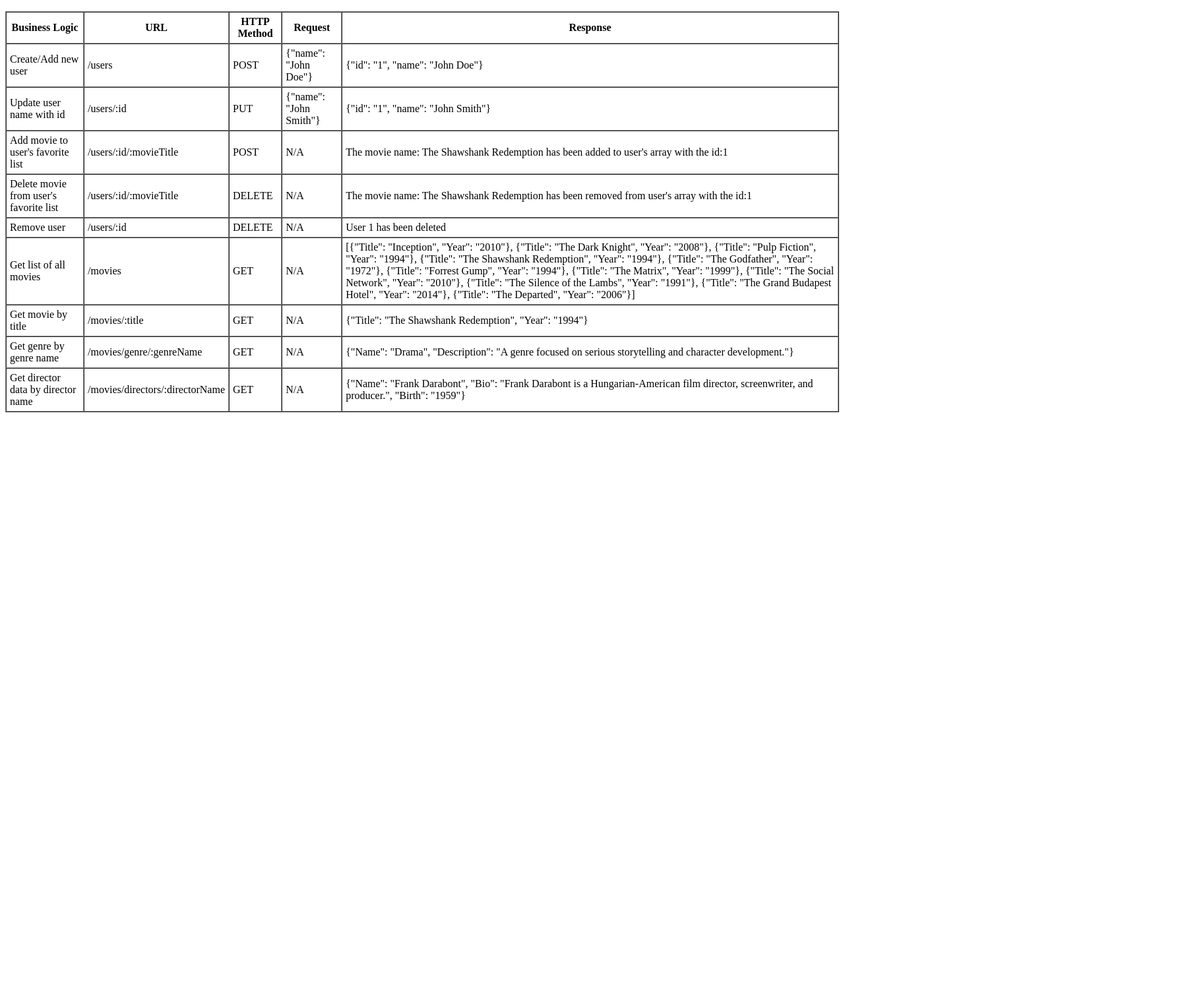
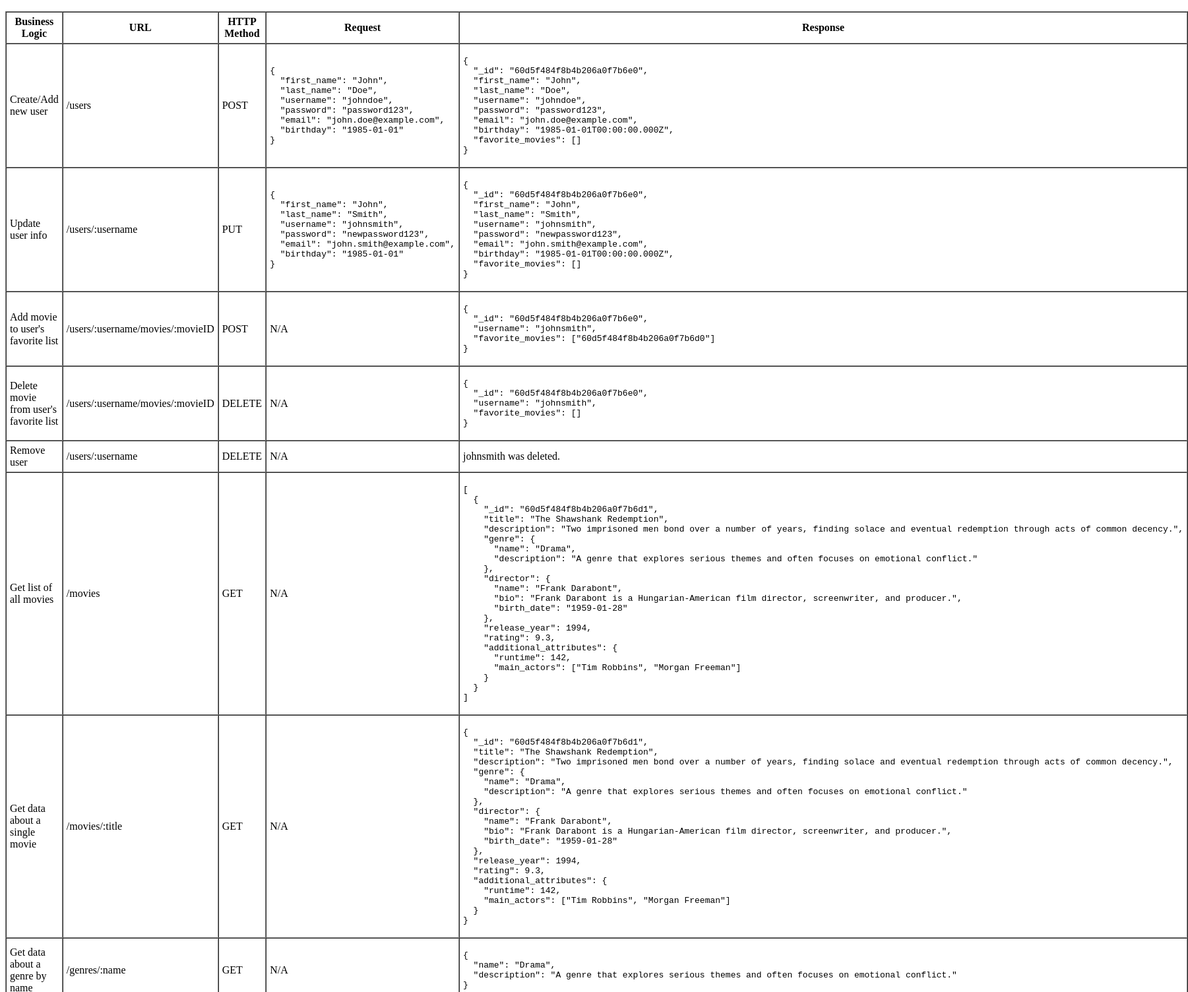
Before and after one commit to ramtinteymouri/my-flix, a website: page public/documentation.html in a window 1280 px wide. Shown: the part 1307-2811 px from the top of the page at 66% size, 1801 px wide, since content can reach past the window. Before the commit the page ends 1940 px from the top, so only its background shows below. Drawn offline with Linux system fonts and the light colour scheme.

Commit message:
updated the documentation.html accordingly

```diff
--- a/public/documentation.html
+++ b/public/documentation.html
@@ -77,64 +77,171 @@
             <td>Create/Add new user</td>
             <td>/users</td>
             <td>POST</td>
-            <td>{"name": "John Doe"}</td>
-            <td>{"id": "1", "name": "John Doe"}</td>
+            <td>
+                <pre>{
+  "first_name": "John",
+  "last_name": "Doe",
+  "username": "johndoe",
+  "password": "password123",
+  "email": "john.doe@example.com",
+  "birthday": "1985-01-01"
+}</pre>
+            </td>
+            <td>
+                <pre>{
+  "_id": "60d5f484f8b4b206a0f7b6e0",
+  "first_name": "John",
+  "last_name": "Doe",
+  "username": "johndoe",
+  "password": "password123",
+  "email": "john.doe@example.com",
+  "birthday": "1985-01-01T00:00:00.000Z",
+  "favorite_movies": []
+}</pre>
+            </td>
         </tr>
         <tr>
-            <td>Update user name with id</td>
-            <td>/users/:id</td>
+            <td>Update user info</td>
+            <td>/users/:username</td>
             <td>PUT</td>
-            <td>{"name": "John Smith"}</td>
-            <td>{"id": "1", "name": "John Smith"}</td>
+            <td>
+                <pre>{
+  "first_name": "John",
+  "last_name": "Smith",
+  "username": "johnsmith",
+  "password": "newpassword123",
+  "email": "john.smith@example.com",
+  "birthday": "1985-01-01"
+}</pre>
+            </td>
+            <td>
+                <pre>{
+  "_id": "60d5f484f8b4b206a0f7b6e0",
+  "first_name": "John",
+  "last_name": "Smith",
+  "username": "johnsmith",
+  "password": "newpassword123",
+  "email": "john.smith@example.com",
+  "birthday": "1985-01-01T00:00:00.000Z",
+  "favorite_movies": []
+}</pre>
+            </td>
         </tr>
         <tr>
             <td>Add movie to user's favorite list</td>
-            <td>/users/:id/:movieTitle</td>
+            <td>/users/:username/movies/:movieID</td>
             <td>POST</td>
             <td>N/A</td>
-            <td>The movie name: The Shawshank Redemption has been added to user's array with the id:1</td>
+            <td>
+                <pre>{
+  "_id": "60d5f484f8b4b206a0f7b6e0",
+  "username": "johnsmith",
+  "favorite_movies": ["60d5f484f8b4b206a0f7b6d0"]
+}</pre>
+            </td>
         </tr>
         <tr>
             <td>Delete movie from user's favorite list</td>
-            <td>/users/:id/:movieTitle</td>
+            <td>/users/:username/movies/:movieID</td>
             <td>DELETE</td>
             <td>N/A</td>
-            <td>The movie name: The Shawshank Redemption has been removed from user's array with the id:1</td>
+            <td>
+                <pre>{
+  "_id": "60d5f484f8b4b206a0f7b6e0",
+  "username": "johnsmith",
+  "favorite_movies": []
+}</pre>
+            </td>
         </tr>
         <tr>
             <td>Remove user</td>
-            <td>/users/:id</td>
+            <td>/users/:username</td>
             <td>DELETE</td>
             <td>N/A</td>
-            <td>User 1 has been deleted</td>
+            <td>johnsmith was deleted.</td>
         </tr>
         <tr>
             <td>Get list of all movies</td>
             <td>/movies</td>
             <td>GET</td>
             <td>N/A</td>
-            <td>[{"Title": "Inception", "Year": "2010"}, {"Title": "The Dark Knight", "Year": "2008"}, {"Title": "Pulp Fiction", "Year": "1994"}, {"Title": "The Shawshank Redemption", "Year": "1994"}, {"Title": "The Godfather", "Year": "1972"}, {"Title": "Forrest Gump", "Year": "1994"}, {"Title": "The Matrix", "Year": "1999"}, {"Title": "The Social Network", "Year": "2010"}, {"Title": "The Silence of the Lambs", "Year": "1991"}, {"Title": "The Grand Budapest Hotel", "Year": "2014"}, {"Title": "The Departed", "Year": "2006"}]</td>
+            <td>
+                <pre>[
+  {
+    "_id": "60d5f484f8b4b206a0f7b6d1",
+    "title": "The Shawshank Redemption",
+    "description": "Two imprisoned men bond over a number of years, finding solace and eventual redemption through acts of common decency.",
+    "genre": {
+      "name": "Drama",
+      "description": "A genre that explores serious themes and often focuses on emotional conflict."
+    },
+    "director": {
+      "name": "Frank Darabont",
+      "bio": "Frank Darabont is a Hungarian-American film director, screenwriter, and producer.",
+      "birth_date": "1959-01-28"
+    },
+    "release_year": 1994,
+    "rating": 9.3,
+    "additional_attributes": {
+      "runtime": 142,
+      "main_actors": ["Tim Robbins", "Morgan Freeman"]
+    }
+  }
+]</pre>
+            </td>
         </tr>
         <tr>
-            <td>Get movie by title</td>
+            <td>Get data about a single movie</td>
             <td>/movies/:title</td>
             <td>GET</td>
             <td>N/A</td>
-            <td>{"Title": "The Shawshank Redemption", "Year": "1994"}</td>
+            <td>
+                <pre>{
+  "_id": "60d5f484f8b4b206a0f7b6d1",
+  "title": "The Shawshank Redemption",
+  "description": "Two imprisoned men bond over a number of years, finding solace and eventual redemption through acts of common decency.",
+  "genre": {
+    "name": "Drama",
+    "description": "A genre that explores serious themes and often focuses on emotional conflict."
+  },
+  "director": {
+    "name": "Frank Darabont",
+    "bio": "Frank Darabont is a Hungarian-American film director, screenwriter, and producer.",
+    "birth_date": "1959-01-28"
+  },
+  "release_year": 1994,
+  "rating": 9.3,
+  "additional_attributes": {
+    "runtime": 142,
+    "main_actors": ["Tim Robbins", "Morgan Freeman"]
+  }
+}</pre>
+            </td>
         </tr>
         <tr>
-            <td>Get genre by genre name</td>
-            <td>/movies/genre/:genreName</td>
+            <td>Get data about a genre by name</td>
+            <td>/genres/:name</td>
             <td>GET</td>
             <td>N/A</td>
-            <td>{"Name": "Drama", "Description": "A genre focused on serious storytelling and character development."}</td>
+            <td>
+                <pre>{
+  "name": "Drama",
+  "description": "A genre that explores serious themes and often focuses on emotional conflict."
+}</pre>
+            </td>
         </tr>
         <tr>
-            <td>Get director data by director name</td>
-            <td>/movies/directors/:directorName</td>
+            <td>Get data about a director by name</td>
+            <td>/directors/:name</td>
             <td>GET</td>
             <td>N/A</td>
-            <td>{"Name": "Frank Darabont", "Bio": "Frank Darabont is a Hungarian-American film director, screenwriter, and producer.", "Birth": "1959"}</td>
+            <td>
+                <pre>{
+  "name": "Frank Darabont",
+  "bio": "Frank Darabont is a Hungarian-American film director, screenwriter, and producer.",
+  "birth_date": "1959-01-28"
+}</pre>
+            </td>
         </tr>
     </table>
 </body>
```
